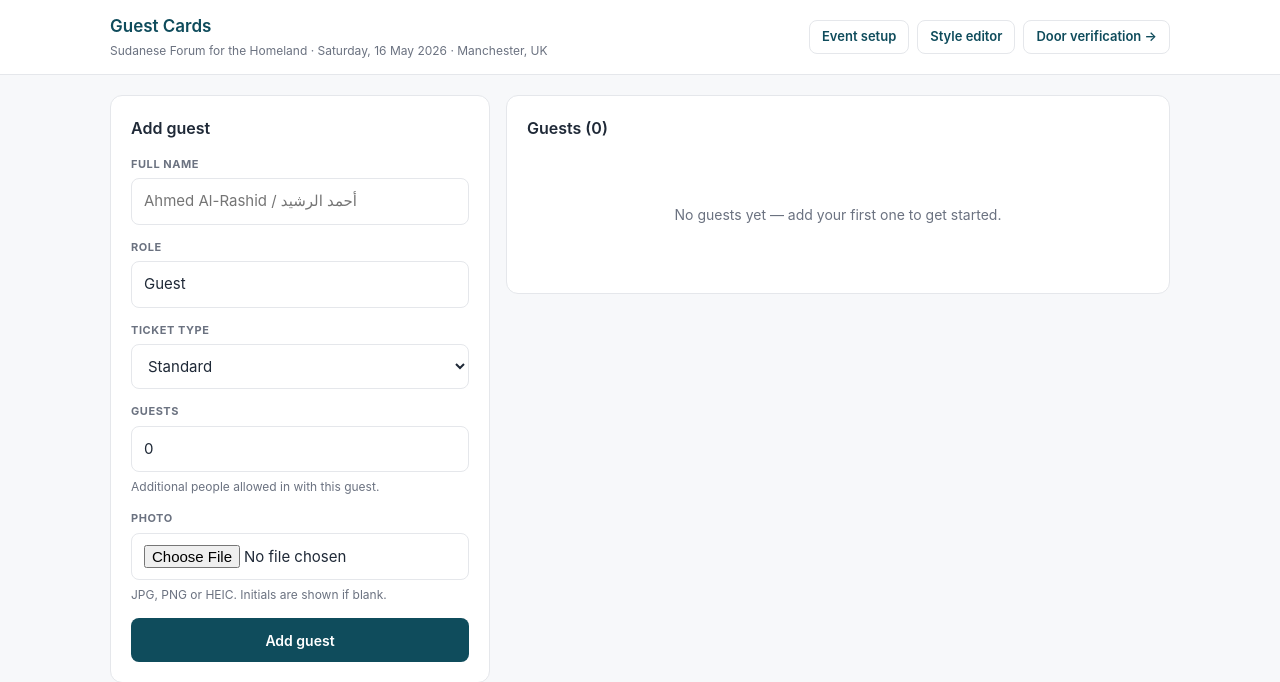
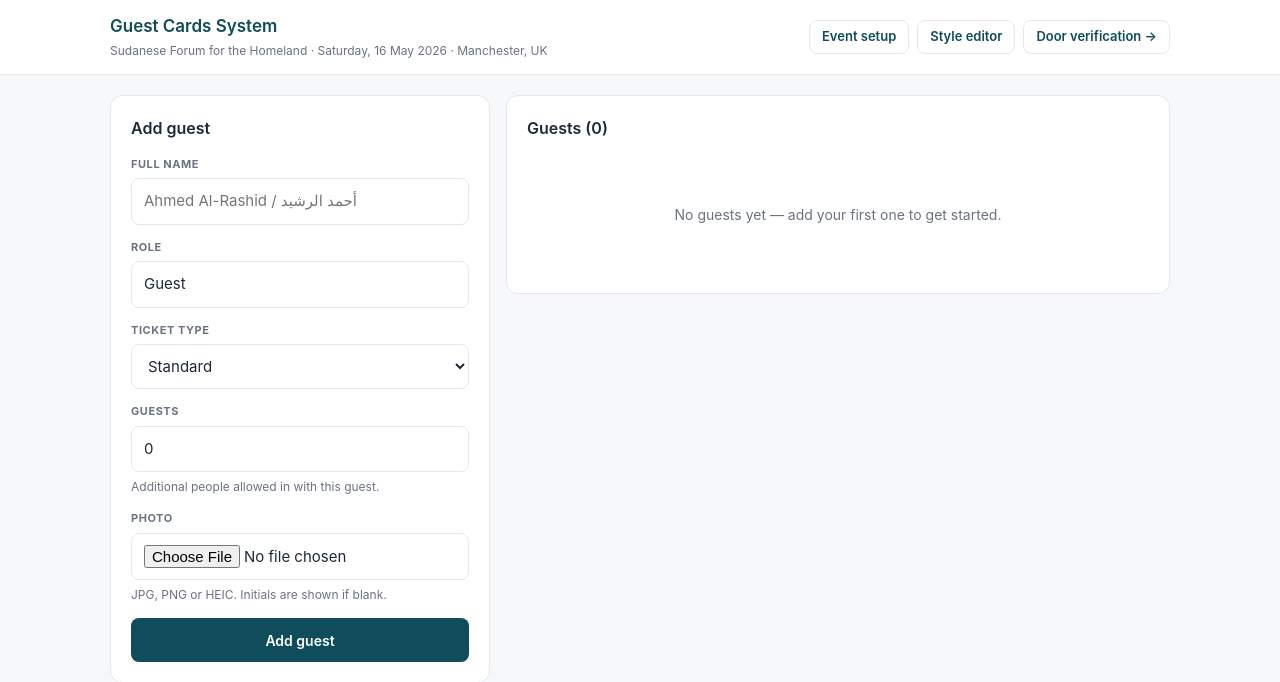
Before and after one commit to Abdelrhman-Rayis/event-cards-system, a Flask app: page / in a window 1280 px wide. Shown: the top 682 px of the page. Run offline with Flask 3, Linux system fonts and the light colour scheme.

Commit message:
Rename header to 'Guest Cards System'
Co-Authored-By: Claude Opus 4.7 <noreply@anthropic.com>

```diff
--- a/event_cards/templates/index.html
+++ b/event_cards/templates/index.html
@@ -191,7 +191,7 @@
   <header class="hdr">
     <div class="hdr__inner">
       <div class="hdr__brand">
-        <h1>Guest Cards</h1>
+        <h1>Guest Cards System</h1>
         <p>{{ event.title_en_l1 }} {{ event.title_en_l2 }} · {{ event.date }} · {{ event.location }}</p>
       </div>
       <div style="display: flex; gap: 8px;">
```
